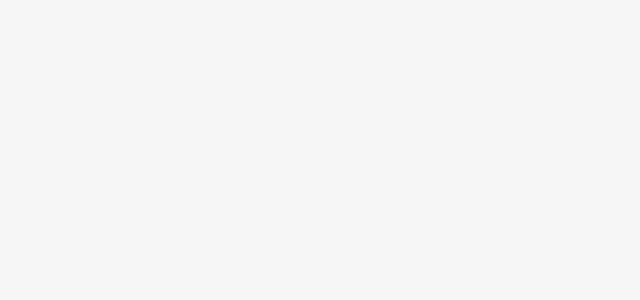
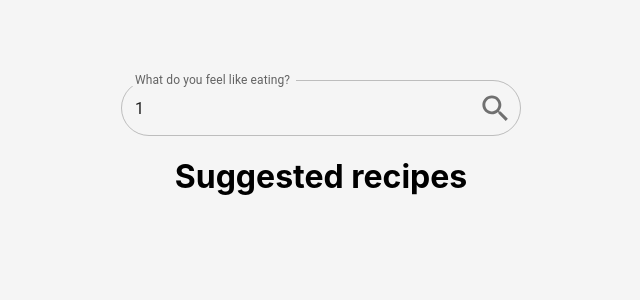
Before and after one commit to alessela/AI-Powered-Recipe-Finder, a React (Create React App) app: page /search/1 in a window 1280 px wide. Before the commit this address had no page. Shown: the top 300 px of the page, without its empty margins (319-959 px from the left). Built offline with nearby package versions, Linux system fonts and the light colour scheme.

Commit message:
add search results page

```diff
--- a/src/App.tsx
+++ b/src/App.tsx
@@ -1,6 +1,7 @@
 import { BrowserRouter, Routes, Route } from 'react-router-dom';
 import Home from './Home/Home';
 import appStyles from './AppStyles';
+import SearchResults from './SearchResults/SearchResults';
 
 function App() {
   const styles = appStyles()
@@ -10,6 +11,7 @@ function App() {
         <BrowserRouter>
           <Routes>
             <Route path="/" element={<Home />}/>
+            <Route path="/search/:searched" element={<SearchResults />} />
           </Routes>
         </BrowserRouter>
     </div>
--- a/src/Home/Home.tsx
+++ b/src/Home/Home.tsx
@@ -6,7 +6,7 @@ const Home = () => {
 
     return (
         <div className={styles.homeScreen}>
-            <SearchBar value=""/>
+            <SearchBar searched=""/>
             <h1>Favorites</h1>
         </div>
     )
--- a/src/SearchBar/SearchBar.tsx
+++ b/src/SearchBar/SearchBar.tsx
@@ -2,17 +2,18 @@ import TextField from "@mui/material/TextField";
 import searchBarStyles from "./SearchBarStyles";
 import { useState } from "react";
 import SearchIcon from '@mui/icons-material/Search';
+import IconButton from "@mui/material/IconButton";
+import { Link } from "react-router-dom";
 
-const SearchBar = ({ value }: { value: string }) => {
+const SearchBar = ({ searched }: { searched: string }) => {
 
     const handleKeyDown = (event: React.KeyboardEvent) => {
         if (event.key === 'Enter') {
-            console.log('Enter key pressed!');
+            window.location.href=`search/${encodeURI(toSearch)}`
         }
     }
 
-    const [newValue, setValue] = useState(value);
-
+    const [toSearch, setToSearch] = useState(searched);
     const styles = searchBarStyles();
 
     return (
@@ -20,11 +21,16 @@ const SearchBar = ({ value }: { value: string }) => {
             <TextField className={styles.searchInput}
                        label='What do you feel like eating?'
                        variant="outlined"
-                       value={newValue}
-                       onChange={(e) => setValue(e.target.value)}
+                       value={toSearch}
+                       onChange={(e) => setToSearch(e.target.value)}
                        onKeyDown={handleKeyDown}
                 />
-            <SearchIcon fontSize="large" className={styles.searchButton}/>
+            <Link to={`search/${encodeURI(toSearch)}`}>
+                <IconButton className={styles.searchButton}>
+                    <SearchIcon fontSize="large"/>
+                </IconButton>
+            </Link>
+
         </div>
     )
 }
--- a/src/SearchBar/SearchBarStyles.tsx
+++ b/src/SearchBar/SearchBarStyles.tsx
@@ -3,7 +3,7 @@ import { createUseStyles } from "react-jss";
 const searchBarStyles = createUseStyles({
     searchBar: {
         marginTop: 80,
-        position: 'relative'
+        position: 'relative',
     },
     searchInput: {
         width: '100%',
@@ -13,8 +13,8 @@ const searchBarStyles = createUseStyles({
     },
     searchButton: {
         position: 'absolute',
-        right: 5,
-        top: 10
+        top: 3,
+        right: 0
     }
 })
 
--- a/src/SearchResults/SearchResults.tsx
+++ b/src/SearchResults/SearchResults.tsx
@@ -1,3 +1,17 @@
+import { useParams } from "react-router-dom";
+import searchResultsStyles from "./SearchResultsStyles";
+import SearchBar from "../SearchBar/SearchBar";
+
 const SearchResults = () => {
+    const { searched } = useParams()
+    const styles = searchResultsStyles()
 
+    return (
+        <div className={styles.searchResultsScreen}>
+            <SearchBar searched={searched!}/>
+            <h1>Suggested recipes</h1>
+        </div>
+    )
 }
+
+export default SearchResults;
--- /dev/null
+++ b/src/SearchResults/SearchResultsStyles.tsx
@@ -0,0 +1,12 @@
+import { createUseStyles } from "react-jss";
+
+const searchResultsStyles = createUseStyles({
+    searchResultsScreen: {
+        width: 400,
+        '@media (max-width: 400px)': {
+            width: '100vw'
+        }
+    }
+})
+
+export default searchResultsStyles;
```
